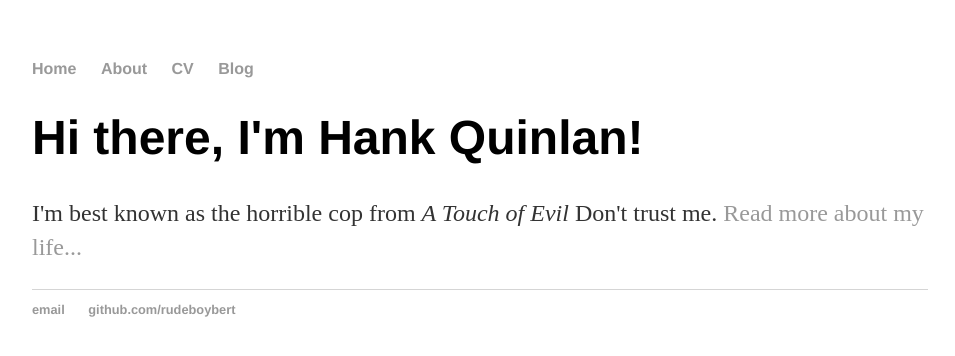
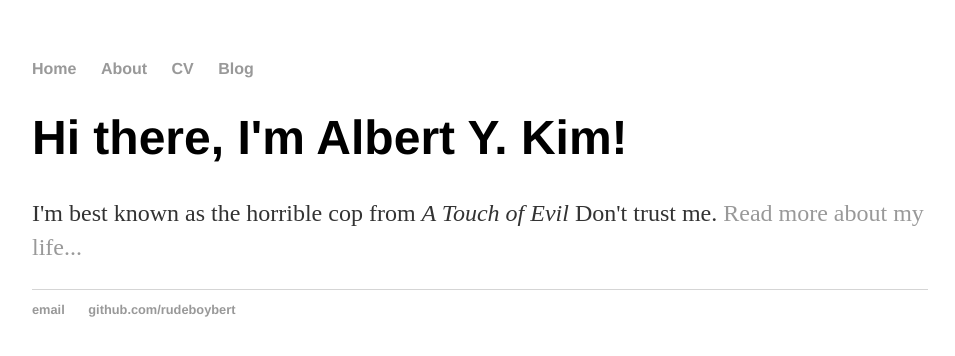
Before and after one commit to rudeboybert/rudeboybert.github.io, a Jekyll site: the page built from index.html, in a window 1280 px wide. Shown: the top 356 px of the page, without its empty margins (160-1115 px from the left). Built offline with Jekyll 4.4.1, drawn with Linux system fonts in a browser that asks for light colours; part of the change alters nothing that is shown.

Commit message:
Update index.html

```diff
--- a/index.html
+++ b/index.html
@@ -1,30 +1,9 @@
-<!DOCTYPE html>
-<html>
-	<head>
-		<title>Albert Y. Kim</title>
-		<!-- link to main stylesheet -->
-		<link rel="stylesheet" type="text/css" href="/css/main.css">
-	</head>
-	<body>
-		<nav>
-    		<ul>
-        		<li><a href="/">Home</a></li>
-	        	<li><a href="/about">About</a></li>
-        		<li><a href="/cv">CV</a></li>
-        		<li><a href="/blog">Blog</a></li>
-    		</ul>
-		</nav>
-		<div class="container">
-    		<div class="blurb">
-        		<h1>Hi there, I'm Hank Quinlan!</h1>
-				<p>I'm best known as the horrible cop from <em>A Touch of Evil</em> Don't trust me. <a href="/about">Read more about my life...</a></p>
-    		</div><!-- /.blurb -->
-		</div><!-- /.container -->
-		<footer>
-    		<ul>
-        		<li><a href="mailto:albert.ys.kim@gmail.com">email</a></li>
-        		<li><a href="https://github.com/rudeboybert">github.com/rudeboybert</a></li>
-			</ul>
-		</footer>
-	</body>
-</html>
+---
+layout: default
+title: Hank Quinlan, Horrible Cop
+---
+<div class="blurb">
+	<h1>Hi there, I'm Albert Y. Kim!</h1>
+	<p>I'm best known as the horrible cop from <em>A Touch of Evil</em> Don't trust me. <a href="/about">Read more about my life...</a></p>
+</div>
+<!-- /.blurb -->
```
